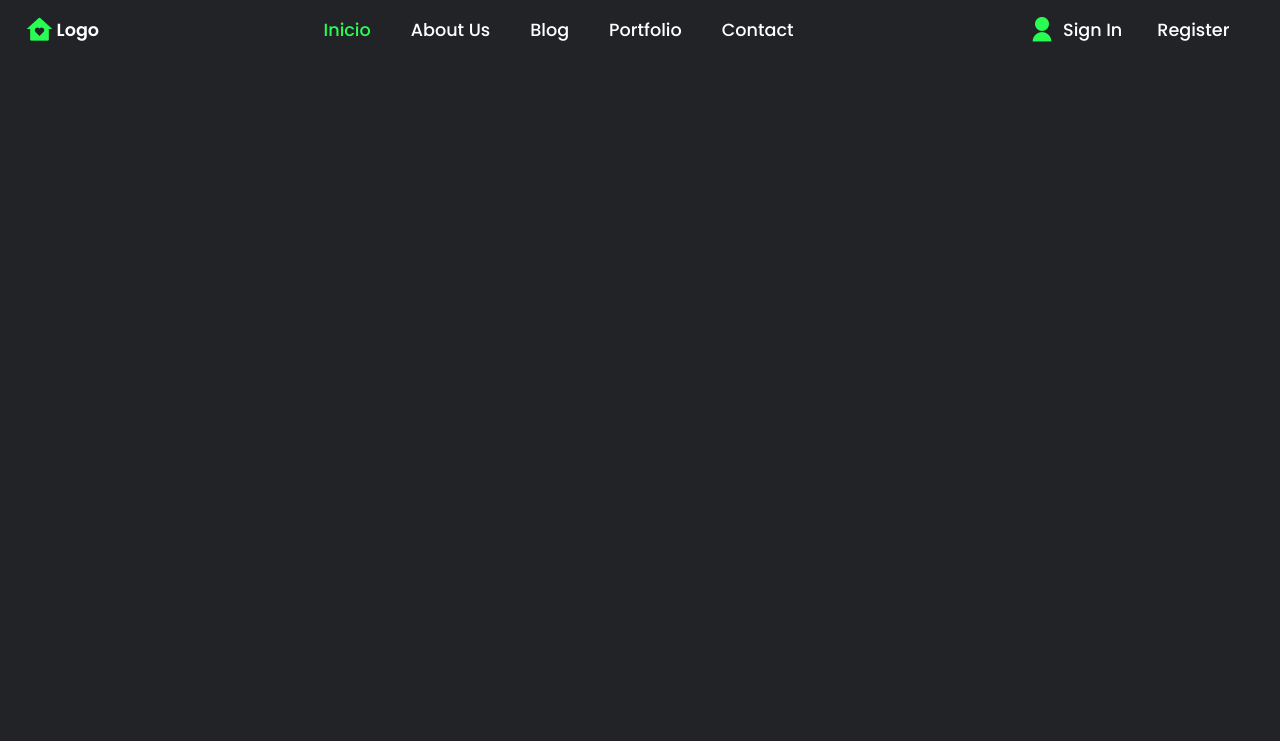
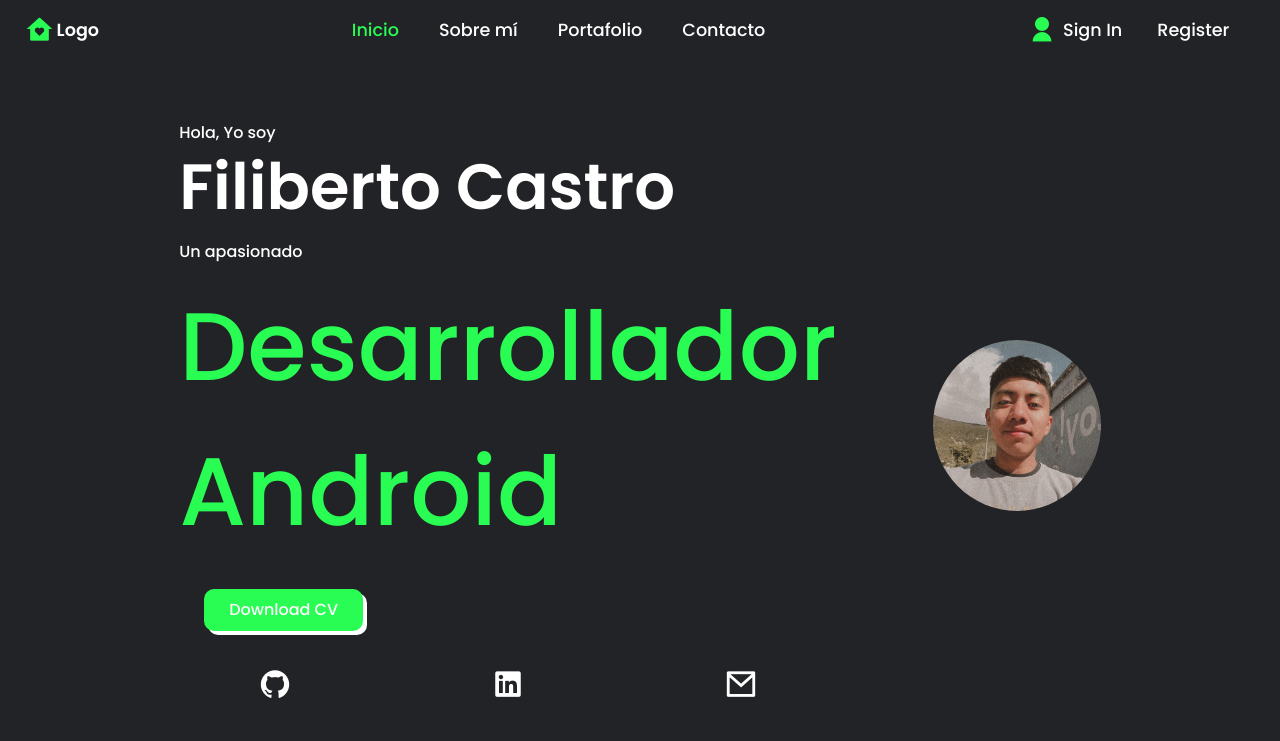
Before and after one commit to Filiberto-Castro/Portafolio, a plain HTML site: page index.html in a window 1280 px wide. Drawn offline with nearby package versions, Linux system fonts and the light colour scheme; a web font is replaced by a local one.

Commit message:
Creando la sección de incio

```diff
--- a/index.html
+++ b/index.html
@@ -19,10 +19,9 @@
 
     <ul class="navbar">
       <li><a href="#" class="active">Inicio</a></li>
-      <li><a href="#">About Us</a></li>
-      <li><a href="#">Blog</a></li>
-      <li><a href="#">Portfolio</a></li>
-      <li><a href="#">Contact</a></li>
+      <li><a href="#">Sobre mí</a></li>
+      <li><a href="#">Portafolio</a></li>
+      <li><a href="#">Contacto</a></li>
     </ul>
     <div class="main">
       <a href="#" class="user"><i class="ri-user-fill"></i>Sign In</a>
@@ -31,6 +30,30 @@
     </div>
   </header>
 
+  <!-- Main Content Start -->
+  <div class="main-content">
+    <!-- Home Section Start -->
+    <section class="home" id="home">
+      <div class="home-text">
+        <h5>Hola, Yo soy</h5>
+        <h1>Filiberto Castro</h1>
+        <h5>Un apasionado</h5>
+        <h6><span>Desarrollador Android</span></h6>
+        <a href="#" class="btn">Download CV</a>
+        <div class="home-link">
+          <a href="https://github.com/Filiberto-Castro" class="flex items-center"><i class="ri-github-fill"></i></a>
+          <a href="https://www.linkedin.com/in/filiberto-castro-198823272/" class="flex items-center"><i class="ri-linkedin-box-fill"></i></a>
+          <a href="mailto:fcastrob210@gmail.com" class="flex items-center"><i class="ri-mail-line"></i></a>
+        </div>
+      </div>
+      <div home-img>
+        <img src="/img/mifoto.jpg" alt="">
+      </div>
+    </section>
+    <!-- Home Section End -->
+  </div>
+  <!-- Main Content End -->
+
   <!-- js link -->
   <script src="/script.js"></script>
 </body>
--- a/style.css
+++ b/style.css
@@ -12,12 +12,21 @@
   --bg-color: #222327;
   --text-color: #fff;
   --main-color: #29fd53;
+  --two-main-color: #ffffffcc;
+  --big-font: 4rem;
+  --h2-font: 1.9rem;
+  --p-font: 1rem;
 }
 
 body{
   min-height: 100vh;
   background: var(--bg-color);
   color: var(--text-color);
+}
+
+span{
+  color: var(--main-color);
+  font-size: 6rem;
 }
 
 /* SECTION NAVBAR */
@@ -31,7 +40,7 @@ header{
   display: flex;
   align-items: center;
   justify-content: space-between;
-  background: transparent;
+  background: var(--bg-color);
   padding: 28px 12%;
   transition: all .50s ease;
 }
@@ -98,6 +107,90 @@ header{
   display: none;
 }
 
+/* SECTION HOME */
+
+section{
+  padding: 120px 14%;
+}
+.home{
+  position: relative;
+  height: 100vh;
+  width: 100%;
+  display: grid;
+  grid-template-columns: repeat(2, 1fr);
+  grid-gap: 6rem;
+  align-items: center;
+}
+.home img{
+  max-width: 100%;
+  width: 600px;
+  height: auto;
+  border-radius: 50%;
+}
+.home-text h5{
+  font-size: var(--text-color);
+  font-weight: 500;
+  margin: 0 0 10px;
+}
+.home-text h1{
+  font-size: var(--big-font);
+  color: var(--text-color);
+  font-weight: 700;
+  line-height: 1;
+  margin: 0 0 20px;
+}
+.home-text h6{
+  color: var(--text-color);
+  font-size: 18px;
+  font-weight: 500;
+  margin-bottom: 25px;
+}
+.home-text p{
+  max-width: 470px;
+  font-size: var(--p-font);
+  font-weight: 300;
+  line-height: 2rem;
+  margin-bottom: 1.5rem;
+  color: var(--two-main-color);
+}
+
+.btn{
+  background: var(--main-color);
+  color: var(--text-color);
+  box-shadow: 4px 4px var(--text-color);
+  margin-left: 25px;
+  padding: 0 25px;
+  line-height: 42px;
+  display: inline-block;
+  border-radius: 10px;
+  transition: transform 0.35s ease;
+}
+.btn:hover{
+  transform: scale(1.2);
+  background: var(--text-color);
+  color: var(--main-color);
+  box-shadow: 4px 4px var(--main-color);
+}
+
+.home-link{
+  width: 100%;
+  display: flex;
+  align-items: center;
+  justify-content: space-between;
+  padding: 28px 12%;
+}
+
+.home-link a{
+  font-size: 34px;
+  color: var(--text-color);
+}
+
+.home-link a:hover{
+  color: var(--main-color);
+  transition: all .50s ease;
+  transform: scale(1.2);
+}
+
 /* Ajuste para dispositivos moviles */
 
 @media (max-width: 1280px){
@@ -142,4 +235,9 @@ header{
   .navbar.open{
     right: 2%;
   }
+
+  .home{
+    grid-template-columns: repeat(1, 1fr);
+    grid-gap: 0;
+  }
 }
```
Also changed, not shown: img/mifoto.jpg (added).
